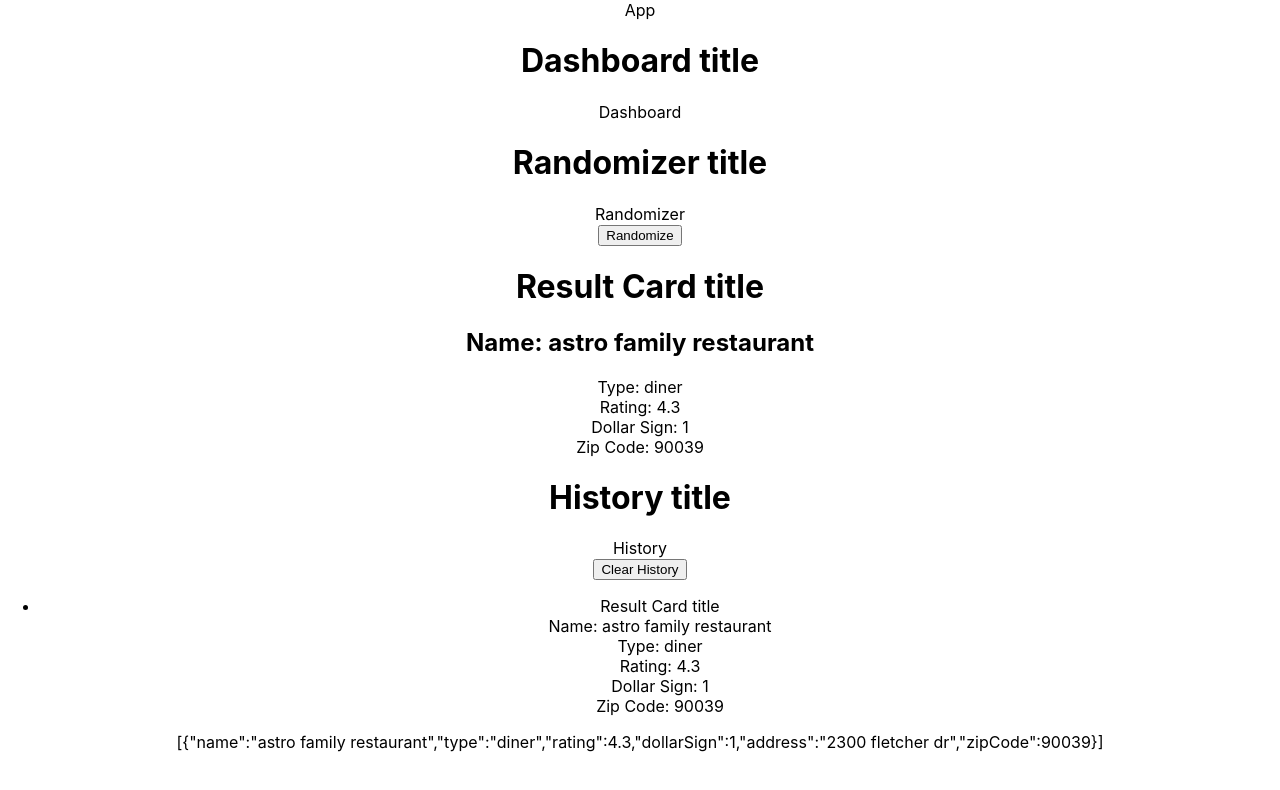
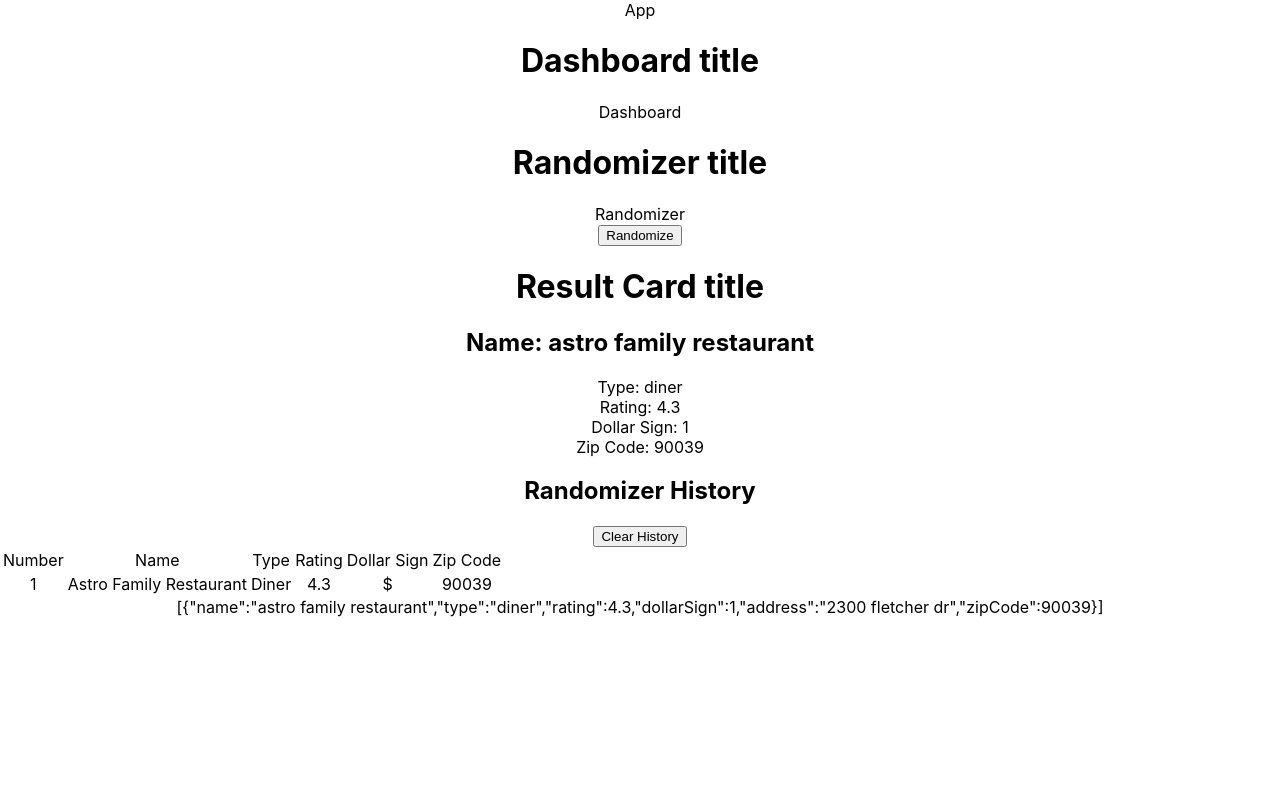
Before and after one commit to ArthurKimGl19/eateryGenerator, a React (Create React App) app: page / in a window 1280 px wide. Both pictures are taken after a click on the button "Randomize". Shown: the top 790 px of the page. Built offline with nearby package versions, Linux system fonts and the light colour scheme.

Commit message:
Add in basic css for history component

```diff
--- a/src/components/Dashboard/Dashboard.js
+++ b/src/components/Dashboard/Dashboard.js
@@ -1,7 +1,10 @@
 import React from 'react';
+import { Container } from 'react-bootstrap';
+
 import Randomizer from '../Randomizer/Randomizer';
 import Result from '../Result/Result';
 import History from '../History/History';
+
 import { useSelector, useDispatch } from 'react-redux';
 import {
     createRandomEatery,
@@ -42,7 +45,7 @@ export default function Dashboard() {
 
     const { name, type, rating, dollarSign, address, zipCode } = randomEatery;
     return (
-        <>
+        <Container>
             <h1>Dashboard title</h1>
             <div>Dashboard</div>
             <Randomizer randomizeEatery={eateryRandomizer} />
@@ -62,6 +65,6 @@ export default function Dashboard() {
                 }}
             />
             {JSON.stringify(history, 2, null)}
-        </>
+        </Container>
     );
 }
--- /dev/null
+++ b/src/components/History/History.css
@@ -0,0 +1,7 @@
+.history-table-header td {
+    text-transform: capitalize;
+}
+
+.history-table-result td {
+    text-transform: capitalize;
+}
--- a/src/components/History/History.js
+++ b/src/components/History/History.js
@@ -1,27 +1,47 @@
 import React from 'react';
+import BTable from 'react-bootstrap/Table';
+import Button from 'react-bootstrap/Button';
 import PropTypes from 'prop-types';
+import './History.css';
 
 export default function History({ history, clearHistory }) {
+    const tableHeader = ['number', 'name', 'type', 'rating', 'dollar sign', 'zip code'];
+
+    const calculateDollarSign = (number) => {
+        let result = '';
+        for (let i = 0; i < number; i++) {
+            result += '$';
+        }
+        return result;
+    };
     return (
         <>
-            <h1>History title</h1>
-            <div>History</div>
-            <button onClick={clearHistory}>Clear History</button>
-            <ul>
-                {history.map((eatery, index) => {
-                    const { name, type, rating, dollarSign, zipCode } = eatery;
-                    return (
-                        <li key={index}>
-                            <div>Result Card title</div>
-                            <div>Name: {name}</div>
-                            <div>Type: {type}</div>
-                            <div>Rating: {rating}</div>
-                            <div>Dollar Sign: {dollarSign}</div>
-                            <div>Zip Code: {zipCode}</div>
-                        </li>
-                    );
-                })}
-            </ul>
+            <h2>Randomizer History</h2>
+            <Button onClick={clearHistory}>Clear History</Button>
+            <BTable striped bordered hover size="sm" className="history-table">
+                <thead>
+                    <tr className="history-table-header">
+                        {tableHeader.map((header, index) => {
+                            return <td key={index}>{header}</td>;
+                        })}
+                    </tr>
+                </thead>
+                <tbody>
+                    {history.map((eatery, index) => {
+                        const { name, type, rating, dollarSign, zipCode } = eatery;
+                        return (
+                            <tr key={index} className="history-table-result">
+                                <td>{index + 1}</td>
+                                <td>{name}</td>
+                                <td>{type}</td>
+                                <td>{rating}</td>
+                                <td>{calculateDollarSign(dollarSign)}</td>
+                                <td>{zipCode}</td>
+                            </tr>
+                        );
+                    })}
+                </tbody>
+            </BTable>
         </>
     );
 }
```
